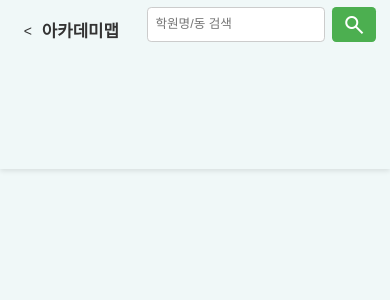
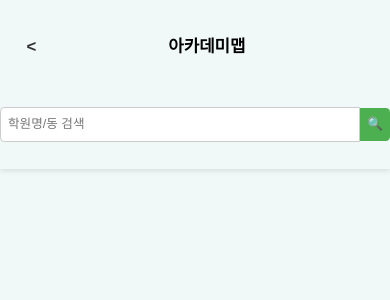
Before and after one commit to kangkyungjun/academymap, a Django app: page /main in a window 390 px wide. Shown: the top 300 px of the page. Run offline with Django 5.2, Linux system fonts and the light colour scheme; some libraries are stand-ins or nearby versions.

Commit message:
2501202140

```diff
--- a/templates/main/search.html
+++ b/templates/main/search.html
@@ -1,192 +1,194 @@
 {% extends "templates/main/base.html" %}
+{% load static %}
 {% block contents %}
-
-{% load static %}
 {% load humanize %}
 
 <style>
+  /* 공통 스타일 */
   html, body {
-    margin: 0; padding: 0;
-    width: 100%; height: 100%;
+    margin: 0;
+    padding: 0;
+    width: 100%;
+    height: 100%;
     background-color: #f0f8f8;
     font-family: Arial, sans-serif;
     font-size: 14px;
-    overflow: hidden; /* 상단바 고정, 내부 스크롤만 허용 */
+    overflow: hidden;
   }
 
-  /* 상단 바: 고정 20vh 높이 */
+  /* 상단바 고정 */
   .top-bar-container {
     position: fixed;
-    top: 0; left: 0;
+    top: 0;
+    left: 0;
     width: 100%;
-    height: 20vh;
+    height: 20vh; /* 높이 20% */
     background-color: #f0f8f8;
     display: flex;
     flex-direction: column;
-    box-shadow: 0 2px 5px rgba(0,0,0,0.1);
+    justify-content: center;
+    align-items: center;
+    box-shadow: 0 2px 5px rgba(0, 0, 0, 0.1);
     z-index: 1000;
   }
 
-  /* 첫 줄: (왼)뒤로가기 / (중앙)아카데미맵 / (오른)검색 폼 */
+  /* 첫 줄: 뒤로가기 버튼, 중앙 제목, 오른쪽 검색 */
   .top-row {
-    flex: 0 0 auto;
-    width: 100%;
+    width: 90%;
+    max-width: 800px;
     display: flex;
+    justify-content: space-between;
     align-items: center;
-    justify-content: space-between;
-    padding: 0.5rem 1rem;
+    margin: auto;
   }
 
-  /* 뒤로가기 버튼 (왼) */
+  /* 뒤로가기 버튼 */
   .go-back-btn {
     text-decoration: none;
-    background-color: #f0f8f8;
+    background-color: transparent;
     color: #333;
-    padding: 0.3rem 0.7rem;
+    font-size: 1.2rem;
+    font-weight: bold;
+    padding: 0.5rem;
     border-radius: 0.3rem;
-    font-size: 1rem;
+    transition: background-color 0.3s ease;
   }
+
   .go-back-btn:hover {
     background-color: #e0e0e0;
   }
 
-  /* 중앙 타이틀 (누르면 map 이동) */
+  /* 중앙 제목 */
   .title-bar {
-    font-size: 1.2rem;
+    font-size: 1.5rem;
     font-weight: bold;
-    text-align: center;
-  }
-  .title-bar a {
-    text-decoration: none;
     color: #333;
   }
-  .title-bar a:hover {
-    text-decoration: underline;
+
+  /* 검색 폼 */
+  .search-form {
+    display: flex;
+    width: 100%;
+    max-width: 400px;
+    margin: auto;
+    margin-top: 1rem;
+    align-items: center;
   }
 
-  /* 검색 폼 (POST /search) */
-  .search-form {
-    display: flex;
-    align-items: center;
-    margin-left: auto;
-  }
   .search-input {
     flex: 1;
-    padding: 0.5rem;
+    padding: 0.7rem;
     font-size: 1rem;
     border: 1px solid #ccc;
-    border-radius: 0.3rem;
-    margin-right: 0.5rem;
+    border-radius: 0.3rem 0 0 0.3rem;
     outline: none;
   }
-  .search_button {
+
+  .search-button {
+    padding: 0.7rem 1rem;
+    font-size: 1rem;
     background-color: #4CAF50;
-    color: #fff;
+    color: white;
     border: none;
+    border-radius: 0 0.3rem 0.3rem 0;
     cursor: pointer;
-    padding: 0.5rem 1rem;
-    border-radius: 0.3rem;
-    font-size: 1rem;
+    transition: background-color 0.3s ease;
   }
-  .search_button:hover {
+
+  .search-button:hover {
     background-color: #45a049;
   }
 
-  /* 내용 영역: 아래 80vh */
+  /* 내용 영역 */
   .content-area {
     position: absolute;
     top: 20vh;
     left: 0;
     width: 100%;
     height: calc(100% - 20vh);
-    overflow-y: auto; /* 스크롤 가능 */
+    overflow-y: auto;
     padding: 1rem;
     box-sizing: border-box;
   }
 
-  /* 검색 결과 목록을 academy_list와 같은 형식: 왼쪽 20% 사진, 오른쪽 80% 정보 */
+  /* 검색 결과 스타일 */
   .academy-list-item {
     display: flex;
     border-bottom: 1px solid #ddd;
     padding: 0.5rem 0;
-    align-items: flex-start;
   }
+
   .academy-img-wrap {
     width: 20%;
-    min-width: 70px;
     text-align: center;
   }
+
   .academy-img {
     width: 100%;
-    max-width: 120px;
+    height: auto;
+    max-width: 80px;
     object-fit: cover;
     border-radius: 0.3rem;
   }
+
   .academy-info-wrap {
     width: 80%;
-    padding-left: 0.5rem;
+    padding-left: 1rem;
   }
+
   .academy-name {
     font-size: 1rem;
     font-weight: bold;
     margin-bottom: 0.3rem;
-    color: #333;
-    text-decoration: none;
   }
-  .academy-name:hover {
-    text-decoration: underline;
-  }
+
   .academy-intro {
     font-size: 0.9rem;
     color: #555;
-    margin-bottom: 0.3rem;
-  }
-  .academy-subinfo {
-    font-size: 0.8rem;
-    color: #666;
-    margin-bottom: 0.1rem;
   }
 
-  /* 반응형 (max-width: 600px) */
+  /* 반응형 스타일 */
   @media (max-width: 600px) {
+    .title-bar {
+      font-size: 1.2rem;
+    }
+
     .search-input {
       font-size: 0.9rem;
+      padding: 0.5rem;
     }
-    .search_button {
+
+    .search-button {
       font-size: 0.9rem;
-      padding: 0.4rem 0.7rem;
+      padding: 0.5rem;
     }
-    .academy-img {
-      max-width: 80px;
+
+    .academy-name {
+      font-size: 0.9rem;
     }
-    .academy-name {
-      font-size: 0.95rem;
-    }
-    .academy-intro, .academy-subinfo {
-      font-size: 0.75rem;
+
+    .academy-intro {
+      font-size: 0.8rem;
     }
   }
 </style>
 
+<!-- 상단 바 -->
 <div class="top-bar-container">
   <div class="top-row">
-    <!-- 왼쪽: 뒤로가기 -->
-    <a class="go-back-btn" href="javascript:history.back()">&lt;</a>
-
-    <!-- 중앙: 아카데미맵 (링크 -> map) -->
-    <div class="title-bar">
-      <a href="{% url 'map' %}">아카데미맵</a>
-    </div>
-
-    <!-- 오른쪽: 검색 폼 (POST /search) -->
-    <form style="margin-left:auto;" class="search-form" method="POST" action="{% url 'search' %}">
-      {% csrf_token %}
-      <input class="search-input" type="search" placeholder="학원명/동 검색" name="searched" />
-      <button class="search_button" type="submit">
-        <span class="material-symbols-outlined">search</span>
-      </button>
-    </form>
+    <!-- 뒤로가기 버튼 -->
+    <a href="javascript:history.back()" class="go-back-btn">&lt;</a>
+    <!-- 중앙 제목 -->
+    <div class="title-bar"><a href="{% url 'map' %}">아카데미맵</a></div>
+    <!-- 오른쪽 빈 공간 (필요 시 추가) -->
+    <div></div>
   </div>
+  <!-- 검색 폼 -->
+  <form class="search-form" method="POST" action="{% url 'search' %}">
+    {% csrf_token %}
+    <input class="search-input" type="search" placeholder="학원명/동 검색" name="searched">
+    <button class="search-button" type="submit">🔍</button>
+  </form>
 </div>
 
 <!-- 내용 영역(검색 결과) -->
```
Also changed, not shown: templates/main/academy_list.html (+9 -9 lines).
